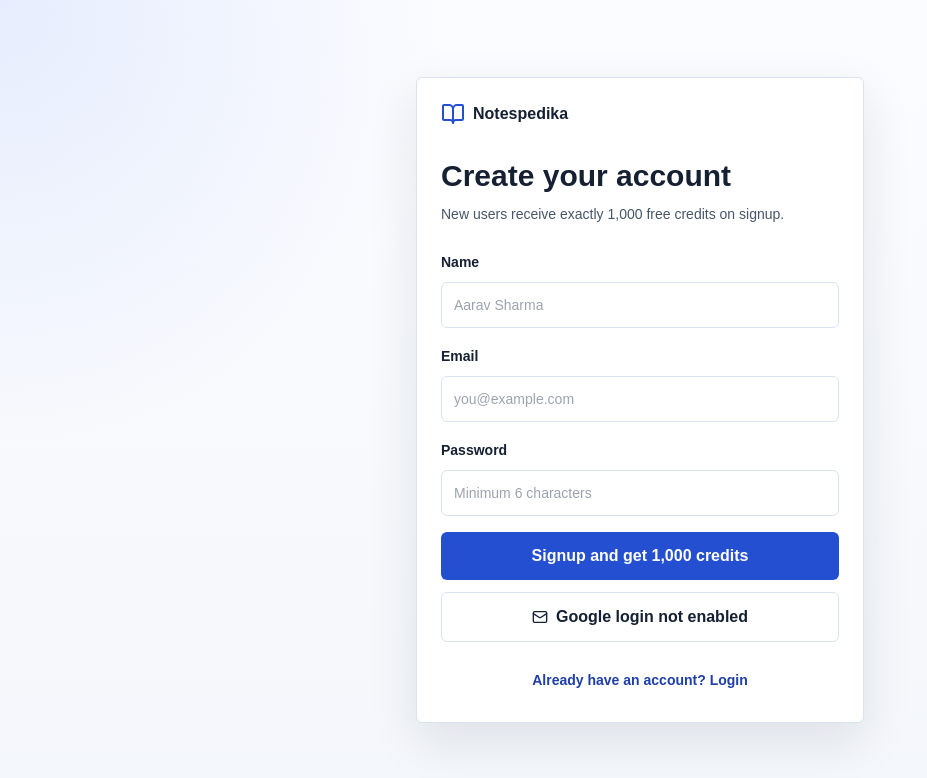
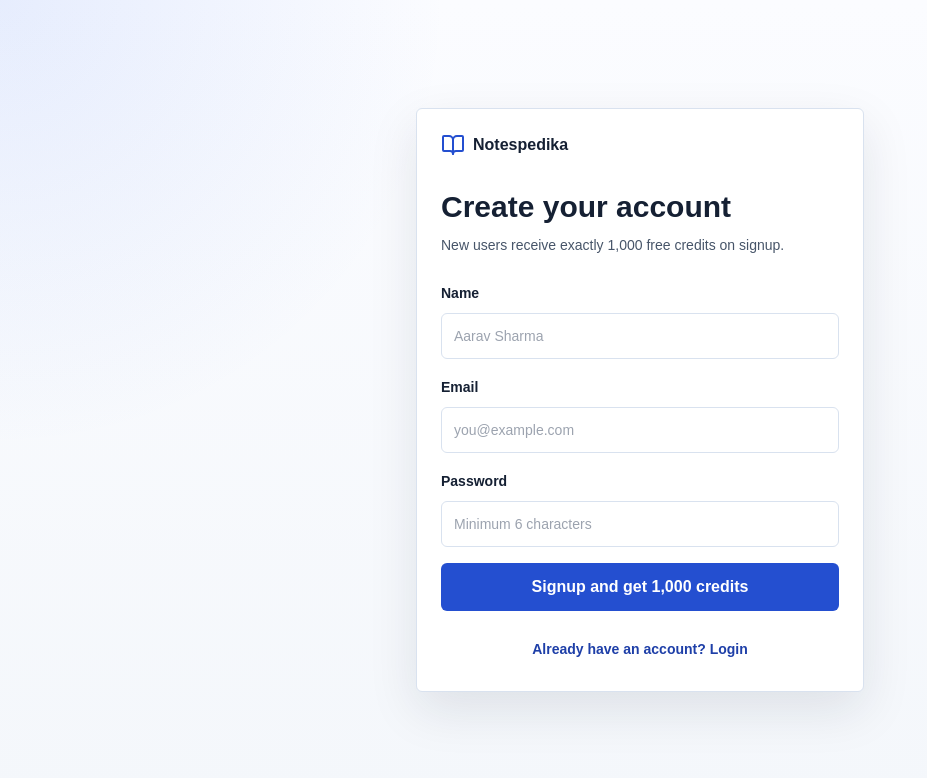
Before and after one commit to RAMENTRI/notespedika, a Next.js app: page /auth in a window 1280 px wide. Shown: the top 778 px of the page, without its empty margins (0-927 px from the left). Built offline with nearby package versions, Linux system fonts and the light colour scheme; no server answers.

Commit message:
Remove Google login

```diff
--- a/src/app/auth/page.tsx
+++ b/src/app/auth/page.tsx
@@ -2,8 +2,8 @@
 
 import Link from "next/link";
 import { useRouter } from "next/navigation";
-import { FormEvent, useEffect, useState } from "react";
-import { BookOpen, Mail } from "lucide-react";
+import { FormEvent, useState } from "react";
+import { BookOpen } from "lucide-react";
 import { isSupabaseConfigured, supabase } from "@/lib/supabase";
 import { Toast } from "@/components/Toast";
 import type { Toast as ToastType } from "@/lib/types";
@@ -17,12 +17,6 @@ function withTimeout<T>(promise: Promise<T>, message: string, timeoutMs = 12000)
   ]);
 }
 
-type AuthSettings = {
-  external?: {
-    google?: boolean;
-  };
-};
-
 export default function AuthPage() {
   const router = useRouter();
   const [mode, setMode] = useState<"login" | "signup">("signup");
@@ -30,34 +24,7 @@ export default function AuthPage() {
   const [email, setEmail] = useState("");
   const [password, setPassword] = useState("");
   const [isLoading, setIsLoading] = useState(false);
-  const [isGoogleEnabled, setIsGoogleEnabled] = useState(false);
   const [toast, setToast] = useState<ToastType | null>(null);
-
-  useEffect(() => {
-    async function loadAuthSettings() {
-      const supabaseUrl = process.env.NEXT_PUBLIC_SUPABASE_URL;
-      const supabaseAnonKey = process.env.NEXT_PUBLIC_SUPABASE_ANON_KEY;
-
-      if (!supabaseUrl || !supabaseAnonKey) {
-        return;
-      }
-
-      try {
-        const response = await withTimeout(
-          fetch(`/api/supabase-proxy?url=${encodeURIComponent(`${supabaseUrl}/auth/v1/settings`)}`, {
-            headers: { apikey: supabaseAnonKey },
-          }),
-          "Could not load Supabase auth settings."
-        );
-        const settings = (await response.json()) as AuthSettings;
-        setIsGoogleEnabled(Boolean(settings.external?.google));
-      } catch {
-        setIsGoogleEnabled(false);
-      }
-    }
-
-    loadAuthSettings();
-  }, []);
 
   async function handleEmailAuth(event: FormEvent<HTMLFormElement>) {
     event.preventDefault();
@@ -108,33 +75,6 @@ export default function AuthPage() {
       });
     } finally {
       setIsLoading(false);
-    }
-  }
-
-  async function handleGoogleAuth() {
-    if (!isSupabaseConfigured) {
-      setToast({
-        type: "error",
-        message: "Supabase is not configured. Add NEXT_PUBLIC_SUPABASE_URL and NEXT_PUBLIC_SUPABASE_ANON_KEY to .env.local.",
-      });
-      return;
-    }
-
-    if (!isGoogleEnabled) {
-      setToast({
-        type: "error",
-        message: "Google login is not enabled in Supabase. Enable the Google provider in Authentication > Providers.",
-      });
-      return;
-    }
-
-    const { error } = await supabase.auth.signInWithOAuth({
-      provider: "google",
-      options: { redirectTo: `${window.location.origin}/dashboard` },
-    });
-
-    if (error) {
-      setToast({ type: "error", message: error.message });
     }
   }
 
@@ -210,15 +150,6 @@ export default function AuthPage() {
 
         <button
           type="button"
-          onClick={handleGoogleAuth}
-          className="focus-ring mt-3 inline-flex w-full items-center justify-center gap-2 rounded-md border border-line bg-white px-4 py-3 font-semibold text-ink transition hover:border-brand-100 disabled:bg-slate-100 disabled:text-slate-400"
-        >
-          <Mail className="h-4 w-4" aria-hidden="true" />
-          {isGoogleEnabled ? "Continue with Google" : "Google login not enabled"}
-        </button>
-
-        <button
-          type="button"
           onClick={() => setMode(mode === "signup" ? "login" : "signup")}
           className="focus-ring mt-5 w-full rounded-md px-3 py-2 text-sm font-semibold text-brand-700 hover:bg-brand-50"
         >
```
Also changed, not shown: 1 other file (tests, documents, lock files or other folders).
